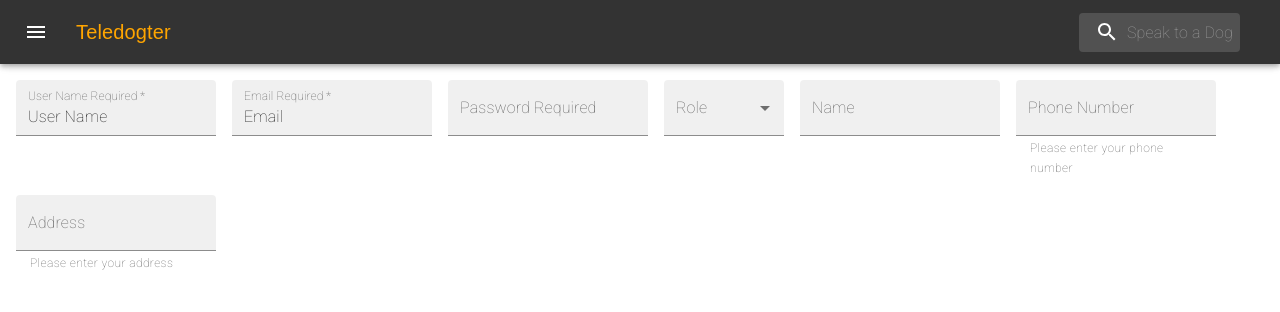
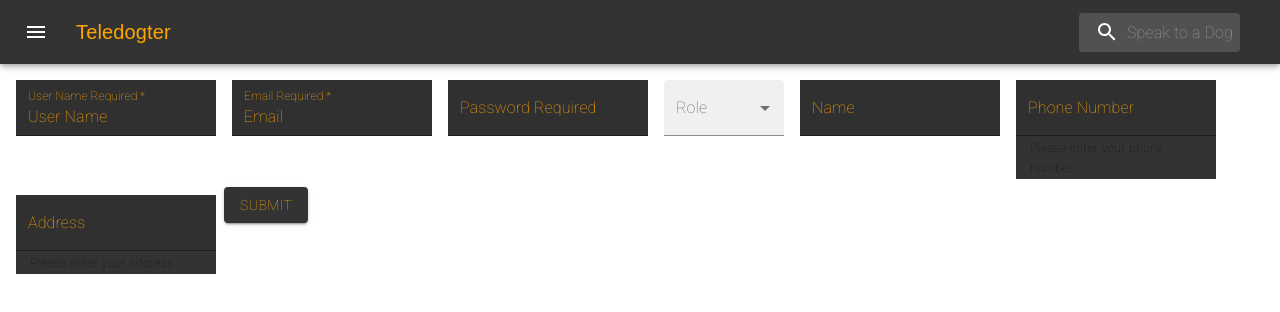
Before and after one commit to bruleboy22/Teledogter, a React (Vite) app in the folder teledogter-app/: page / in a window 1280 px wide. Shown: the top 312 px of the page. Built offline with nearby package versions, Linux system fonts and the light colour scheme; a web font is replaced by a local one.

Commit message:
added a submit button and styling

```diff
--- a/teledogter-app/src/SignUp.jsx
+++ b/teledogter-app/src/SignUp.jsx
@@ -1,23 +1,31 @@
-import React, {useState} from 'react';
+import React, { useState } from 'react';
 import Box from '@mui/material/Box';
 import TextField from '@mui/material/TextField';
 import InputLabel from '@mui/material/InputLabel';
 import MenuItem from '@mui/material/MenuItem';
 import FormControl from '@mui/material/FormControl';
 import Select from '@mui/material/Select';
+import Button from '@mui/material/Button';
 
 export default function SignUp() {
-    const [role, setRole] = React.useState('');
+    const [role, setRole] = useState('');
 
     const handleChange = (event) => {
         setRole(event.target.value);
     };
 
+    const handleSubmit = (event) => {
+        event.preventDefault();
+        console.log("Form submitted", { role });
+    };
+
+
     return (
         <Box
             component="form"
+            onSubmit={handleSubmit}
             sx={{
-        '& .MuiTextField-root': { m: 1, width: '25ch' },
+              '& .MuiTextField-root': { m: 1, width: '25ch', bgcolor: '#333333', color: 'orange', '& input': { color: 'orange' }, '& label': { color: 'orange' }, '& .MuiOutlinedInput-root': { '& fieldset': { borderColor: 'orange' }, '&:hover fieldset': { borderColor: 'orange' }, '&.Mui-focused fieldset': { borderColor: 'orange' } } },
               paddingTop: '64px',
           }}
             noValidate
@@ -77,6 +85,9 @@ export default function SignUp() {
                     variant="filled"
                     helperText="Please enter your address"
                 />
+               <Button type="submit" variant="contained" sx={{ bgcolor: '#333333', color: 'orange', '&:hover': { bgcolor: 'darkgray' } }}>
+                    Submit
+                </Button>
             </div>
         </Box>
     );
```
Lines whose indentation alone changed are shown as unchanged.
